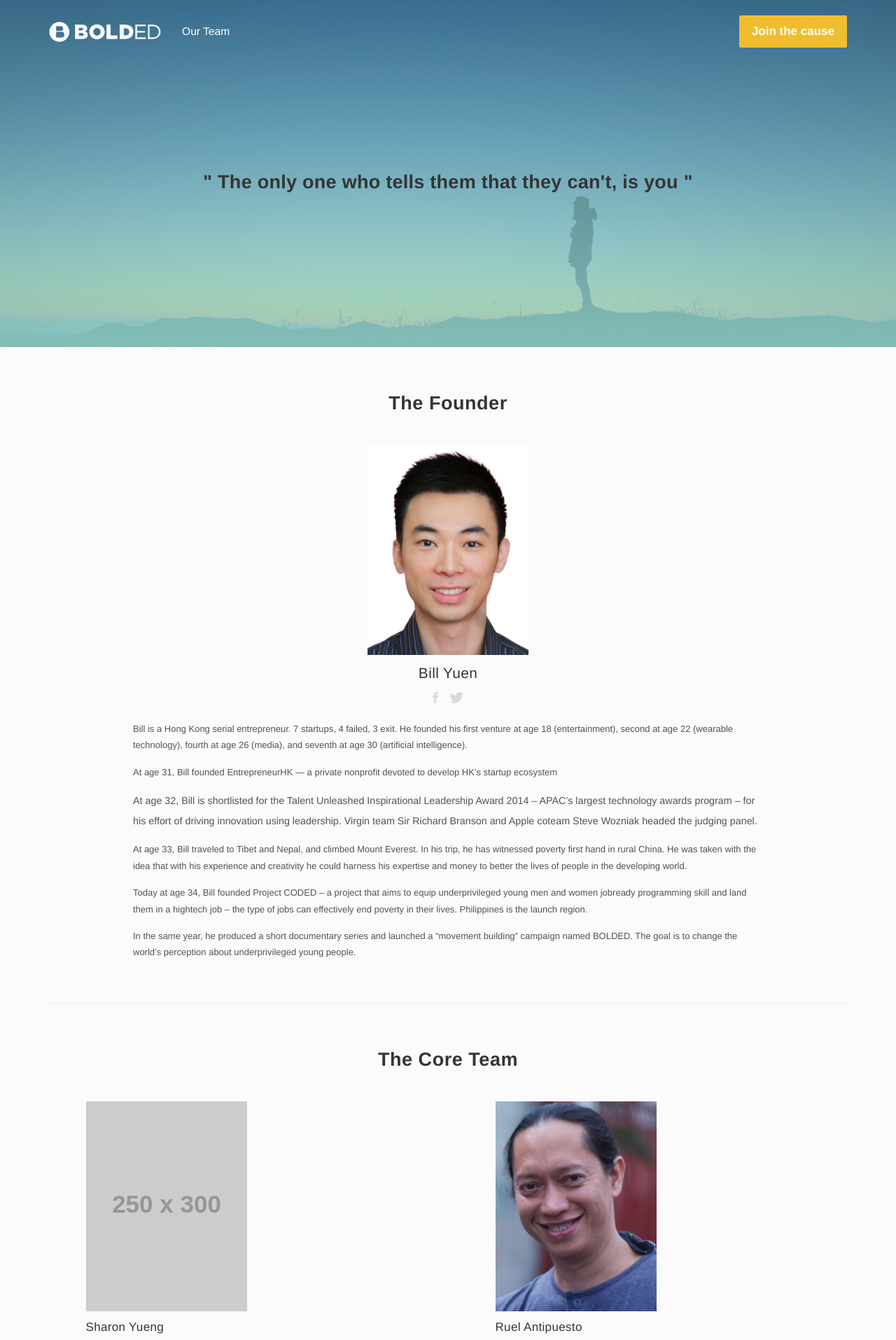
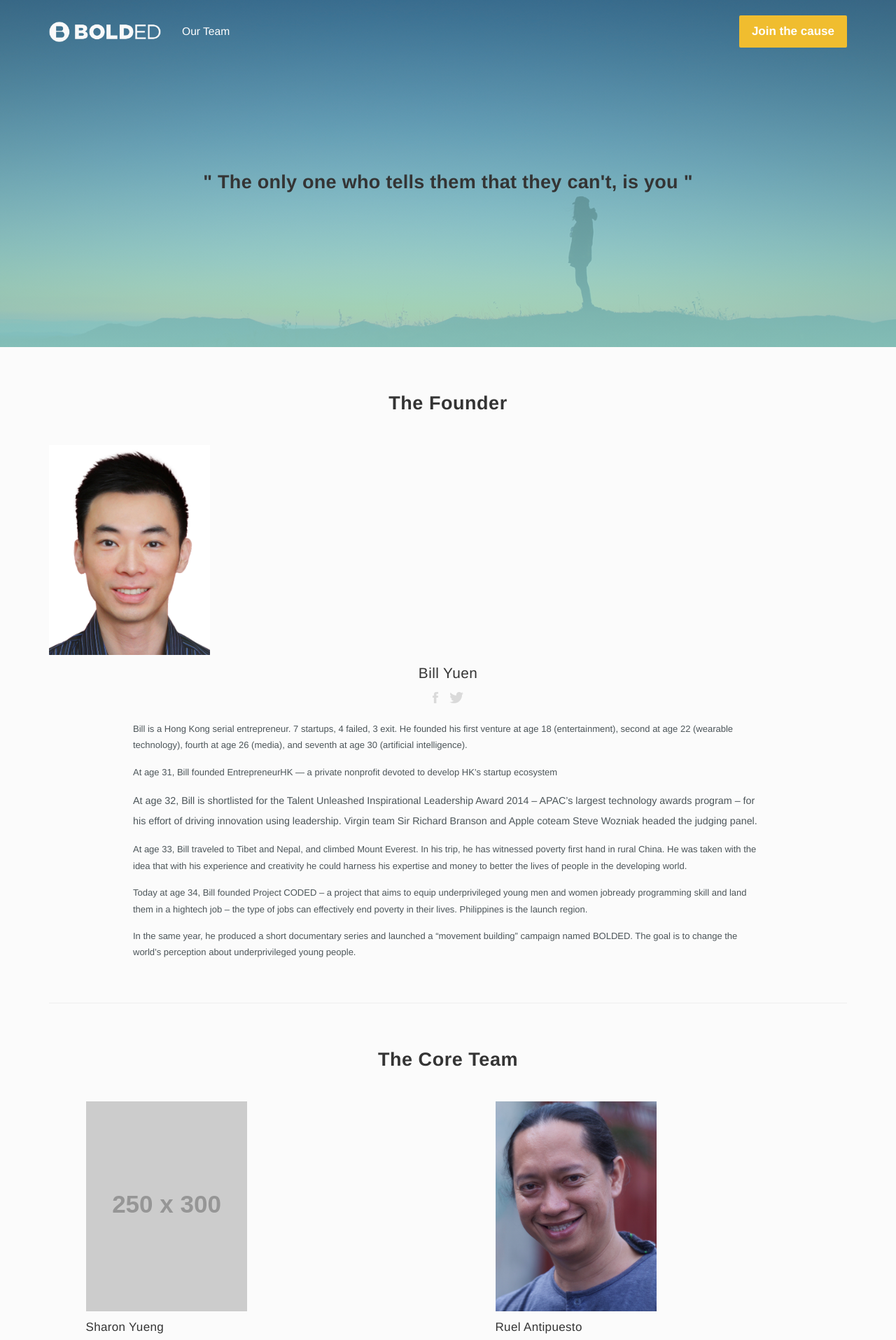
Before and after one commit to codedred/bolded, a Jekyll site: the page built from team.html, in a window 1280 px wide. Shown: the top 1915 px of the page at 70% size. Built offline with Jekyll 4.4.1, drawn with Linux system fonts in a browser that asks for light colours; nearby versions of some CDN libraries; some web fonts are replaced.

Commit message:
fixes typo on image tags

```diff
--- a/_includes/targets.html
+++ b/_includes/targets.html
@@ -3,7 +3,7 @@
       <div class="row">
 
         <div class="col-md-6">
-          <img src="./assets/images/target_event.jpg" class="img-repsonsive target-image" />
+          <img src="./assets/images/target_event.jpg" class="img-responsive target-image" />
           <!--<div class="splash -kit">-->
             <!--<div class="target-content">-->
               <!--<h2 class="target-header">Organize your own BOLDED event.</h2>-->
@@ -16,7 +16,7 @@
         </div>
 
         <div class="col-md-6">
-          <img src="./assets/images/target_tech.jpg" class="img-repsonsive target-image" />
+          <img src="./assets/images/target_tech.jpg" class="img-responsive" />
           <!--<div class="splash -tech">-->
             <!--<div class="target-content">-->
               <!--<h3 class="target-header">I'm a tech company.</h3>-->
--- a/_includes/team_members.html
+++ b/_includes/team_members.html
@@ -2,7 +2,7 @@
   <div class="container">
     <div class="founder">
       <h2 class="team-header">The Founder</h2>
-      <img src="./assets/images/team/bill.jpg" class="img-repsonsive member-image" />
+      <img src="./assets/images/team/bill.jpg" class="img-responsive member-image" />
       <h4 class="member-name">Bill Yuen</h4>
       <div class="member-misc">
         <a href="#" class="social-icon">
@@ -30,7 +30,7 @@
       <div class="row">
         <div class="col-md-6">
 					<div class="member-item">
-						<img src="http://placehold.it/250x300" class="img-repsonsive member-image" />
+						<img src="http://placehold.it/250x300" class="img-responsive member-image" />
 						<h4 class="member-name">Sharon Yueng</h4>
 						<p class="member-title">Film Director</p>
 						<div class="member-misc">
@@ -51,7 +51,7 @@
 
         <div class="col-md-6">
 					<div class="member-item">
-						<img src="./assets/images/team/ruel.jpg" class="img-repsonsive member-image" />
+						<img src="./assets/images/team/ruel.jpg" class="img-responsive member-image" />
 						<h4 class="member-name">Ruel Antipuesto</h4>
 						<p class="member-title">Cinematographer</p>
 						<div class="member-misc">
@@ -71,7 +71,7 @@
 
         <div class="col-md-6">
 					<div class="member-item">
-						<img src="./assets/images/team/haifa.jpg" class="img-repsonsive member-image" />
+						<img src="./assets/images/team/haifa.jpg" class="img-responsive member-image" />
 						<h4 class="member-name">Haifa Carina Baluyos</h4>
 						<p class="member-title">Campaign Manager</p>
 						<div class="member-misc">
@@ -91,7 +91,7 @@
 
         <div class="col-md-6">
 					<div class="member-item">
-						<img src="http://placehold.it/250x300" class="img-repsonsive member-image" />
+						<img src="http://placehold.it/250x300" class="img-responsive member-image" />
 						<h4 class="member-name">Jay Jaboneta</h4>
 						<p class="member-title">Chief Evangelist</p>
 						<div class="member-misc">
@@ -117,7 +117,7 @@
       <div class="row">
         <div class="col-md-4">
 					<div class="member-item">
-						<img src="./assets/images/team/gerome.png" class="img-repsonsive member-image" />
+						<img src="./assets/images/team/gerome.png" class="img-responsive member-image" />
 						<h4 class="member-name">Gerome Soriano</h4>
 						<p class="member-title">Behind the Scene</p>
 						<div class="member-misc">
@@ -137,7 +137,7 @@
 
         <div class="col-md-4">
 					<div class="member-item">
-						<img src="http://placehold.it/150x200" class="img-repsonsive member-image" />
+						<img src="http://placehold.it/150x200" class="img-responsive member-image" />
 						<h4 class="member-name">Aaron Lam</h4>
 						<p class="member-title">Composer</p>
 						<div class="member-misc">
@@ -157,7 +157,7 @@
 
         <div class="col-md-4">
 					<div class="member-item">
-						<img src="./assets/images/team/hasheen.jpg" class="img-repsonsive member-image" />
+						<img src="./assets/images/team/hasheen.jpg" class="img-responsive member-image" />
 						<h4 class="member-name">Hasheen Honey Kim Culango</h4>
 						<p class="member-title">Campaign</p>
 						<div class="member-misc">
@@ -179,7 +179,7 @@
       <div class="row">
 				<div class="col-md-4">
 					<div class="member-item">
-						<img src="./assets/images/team/joseph.jpg" class="img-repsonsive member-image" />
+						<img src="./assets/images/team/joseph.jpg" class="img-responsive member-image" />
 						<h4 class="member-name">Joseph Kim Javier</h4>
 						<p class="member-title">Social Media</p>
 						<div class="member-misc">
@@ -198,7 +198,7 @@
 
 				<div class="col-md-4">
 					<div class="member-item">
-						<img src="./assets/images/team/anthea.jpg" class="img-repsonsive member-image" />
+						<img src="./assets/images/team/anthea.jpg" class="img-responsive member-image" />
 						<h4 class="member-name">Anthea Elaine Bonifacio</h4>
 						<p class="member-title">Event Volunteers</p>
 						<div class="member-misc">
@@ -224,7 +224,7 @@
       <div class="row">
         <div class="col-md-3">
 					<div class="member-item">
-						<img src="./assets/images/team/jason.jpg" class="img-repsonsive member-image" />
+						<img src="./assets/images/team/jason.jpg" class="img-responsive member-image" />
 						<h4 class="member-name">Jason Torres</h4>
 						<p class="member-title">Website</p>
 						<div class="member-misc">
@@ -244,7 +244,7 @@
 
         <div class="col-md-3">
 					<div class="member-item">
-						<img src="./assets/images/team/noel.jpg" class="img-repsonsive member-image" />
+						<img src="./assets/images/team/noel.jpg" class="img-responsive member-image" />
 						<h4 class="member-name">Noel del Castillo</h4>
 						<p class="member-title">Website</p>
 						<div class="member-misc">
@@ -263,7 +263,7 @@
 
         <div class="col-md-3">
 					<div class="member-item">
-						<img src="./assets/images/team/roan.jpg" class="img-repsonsive member-image" />
+						<img src="./assets/images/team/roan.jpg" class="img-responsive member-image" />
 						<h4 class="member-name">Rose Anne Concepcion</h4>
 						<p class="member-title">Website</p>
 						<div class="member-misc">
@@ -282,7 +282,7 @@
 
         <div class="col-md-3">
 					<div class="member-item">
-						<img src="./assets/images/team/jona.jpg" class="img-repsonsive member-image" />
+						<img src="./assets/images/team/jona.jpg" class="img-responsive member-image" />
 						<h4 class="member-name">Jonalyn Masacayan</h4>
 						<p class="member-title">Website</p>
 						<div class="member-misc">
@@ -303,7 +303,7 @@
       <div class="row">
         <div class="col-md-3">
 					<div class="member-item">
-						<img src="http://placehold.it/150x200" class="img-repsonsive member-image" />
+						<img src="http://placehold.it/150x200" class="img-responsive member-image" />
 						<h4 class="member-name">Stephen Barry</h4>
 						<p class="member-title">Branding</p>
 						<div class="member-misc">
@@ -322,7 +322,7 @@
 
         <div class="col-md-3">
 					<div class="member-item">
-						<img src="./assets/images/team/april.jpg" class="img-repsonsive member-image" />
+						<img src="./assets/images/team/april.jpg" class="img-responsive member-image" />
 						<h4 class="member-name">April Ong Vano</h4>
 						<p class="member-title">Corporate relations</p>
 						<div class="member-misc">
@@ -341,7 +341,7 @@
 
         <div class="col-md-3">
 					<div class="member-item">
-						<img src="http://placehold.it/150x200" class="img-repsonsive member-image" />
+						<img src="http://placehold.it/150x200" class="img-responsive member-image" />
 						<h4 class="member-name">Beatrice Fan</h4>
 						<p class="member-title">Corporate relations</p>
 						<div class="member-misc">
@@ -360,7 +360,7 @@
 
         <div class="col-md-3">
 					<div class="member-item">
-						<img src="./assets/images/team/colleen.png" class="img-repsonsive member-image" />
+						<img src="./assets/images/team/colleen.png" class="img-responsive member-image" />
 						<h4 class="member-name">Colleen McEdwards</h4>
 						<p class="member-title">Media relations</p>
 						<div class="member-misc">
@@ -381,7 +381,7 @@
 			<div class="row">
         <div class="col-md-3">
 					<div class="member-item">
-						<img src="http://placehold.it/150x200" class="img-repsonsive member-image" />
+						<img src="http://placehold.it/150x200" class="img-responsive member-image" />
 						<h4 class="member-name">Kevin</h4>
 						<p class="member-title">Behind the Scene</p>
 						<div class="member-misc">
@@ -400,7 +400,7 @@
 
         <div class="col-md-3">
 					<div class="member-item">
-						<img src="http://placehold.it/150x200" class="img-repsonsive member-image" />
+						<img src="http://placehold.it/150x200" class="img-responsive member-image" />
 						<h4 class="member-name">Natalie Hunter</h4>
 						<p class="member-title">Corporate relations</p>
 						<div class="member-misc">
@@ -419,7 +419,7 @@
 
         <div class="col-md-3">
 					<div class="member-item">
-						<img src="http://placehold.it/150x200" class="img-repsonsive member-image" />
+						<img src="http://placehold.it/150x200" class="img-responsive member-image" />
 						<h4 class="member-name">Jerahmeel Chen</h4>
 						<p class="member-title"></p>
 						<div class="member-misc">
@@ -438,7 +438,7 @@
 
         <div class="col-md-3">
 					<div class="member-item">
-						<img src="http://placehold.it/150x200" class="img-repsonsive member-image" />
+						<img src="http://placehold.it/150x200" class="img-responsive member-image" />
 						<h4 class="member-name">Hannah</h4>
 						<p class="member-title"></p>
 						<div class="member-misc">
@@ -463,7 +463,7 @@
       <h2 class="team-header">The Community Leaders</h2>
       <div class="row">
         <div class="col-md-2 col-sm-4 col-xs-6">
-          <img src="http://placehold.it/150x200" class="img-repsonsive member-image" />
+          <img src="http://placehold.it/150x200" class="img-responsive member-image" />
           <h4 class="member-name">Mikko</h4>
           <div class="member-misc">
             <a href="#" class="social-icon">
@@ -476,7 +476,7 @@
         </div>
 
         <div class="col-md-2 col-sm-4 col-xs-6">
-          <img src="http://placehold.it/150x200" class="img-repsonsive member-image" />
+          <img src="http://placehold.it/150x200" class="img-responsive member-image" />
           <h4 class="member-name">Deepak</h4>
           <div class="member-misc">
             <a href="#" class="social-icon">
@@ -489,7 +489,7 @@
         </div>
 
         <div class="col-md-2 col-sm-4 col-xs-6">
-          <img src="http://placehold.it/150x200" class="img-repsonsive member-image" />
+          <img src="http://placehold.it/150x200" class="img-responsive member-image" />
           <h4 class="member-name">Resorts World</h4>
           <div class="member-misc">
             <a href="#" class="social-icon">
@@ -502,7 +502,7 @@
         </div>
 
         <div class="col-md-2 col-sm-4 col-xs-6">
-          <img src="http://placehold.it/150x200" class="img-repsonsive member-image" />
+          <img src="http://placehold.it/150x200" class="img-responsive member-image" />
           <h4 class="member-name">Joanna</h4>
           <div class="member-misc">
             <a href="#" class="social-icon">
@@ -515,7 +515,7 @@
         </div>
 
         <div class="col-md-2 col-sm-4 col-xs-6">
-          <img src="http://placehold.it/150x200" class="img-repsonsive member-image" />
+          <img src="http://placehold.it/150x200" class="img-responsive member-image" />
           <h4 class="member-name">Ces</h4>
           <div class="member-misc">
             <a href="#" class="social-icon">
@@ -528,7 +528,7 @@
         </div>
 
         <div class="col-md-2 col-sm-4 col-xs-6">
-          <img src="http://placehold.it/150x200" class="img-repsonsive member-image" />
+          <img src="http://placehold.it/150x200" class="img-responsive member-image" />
           <h4 class="member-name">Vivien</h4>
           <div class="member-misc">
             <a href="#" class="social-icon">
@@ -543,7 +543,7 @@
 
       <div class="row">
         <div class="col-md-2 col-sm-4 col-xs-6">
-          <img src="http://placehold.it/150x200" class="img-repsonsive member-image" />
+          <img src="http://placehold.it/150x200" class="img-responsive member-image" />
           <h4 class="member-name">Kevin</h4>
           <div class="member-misc">
             <a href="#" class="social-icon">
@@ -556,7 +556,7 @@
         </div>
 
         <div class="col-md-2 col-sm-4 col-xs-6">
-          <img src="http://placehold.it/150x200" class="img-repsonsive member-image" />
+          <img src="http://placehold.it/150x200" class="img-responsive member-image" />
           <h4 class="member-name">Natalie Hunter</h4>
           <div class="member-misc">
             <a href="#" class="social-icon">
@@ -569,7 +569,7 @@
         </div>
 
         <div class="col-md-2 col-sm-4 col-xs-6">
-          <img src="http://placehold.it/150x200" class="img-repsonsive member-image" />
+          <img src="http://placehold.it/150x200" class="img-responsive member-image" />
           <h4 class="member-name">Jerahmeel Chen</h4>
           <div class="member-misc">
             <a href="#" class="social-icon">
--- a/_sass/components/_targets.scss
+++ b/_sass/components/_targets.scss
@@ -1,10 +1,4 @@
 .targets {
-  .target-image {
-    min-height: 420px;
-    height: 100%;
-    margin-bottom: 20px;
-  }
-
   .target-content {
     margin-bottom: 20px;
     padding: 30px;
```
Also changed, not shown: assets/images/target_event.jpg, assets/images/target_tech.jpg.
